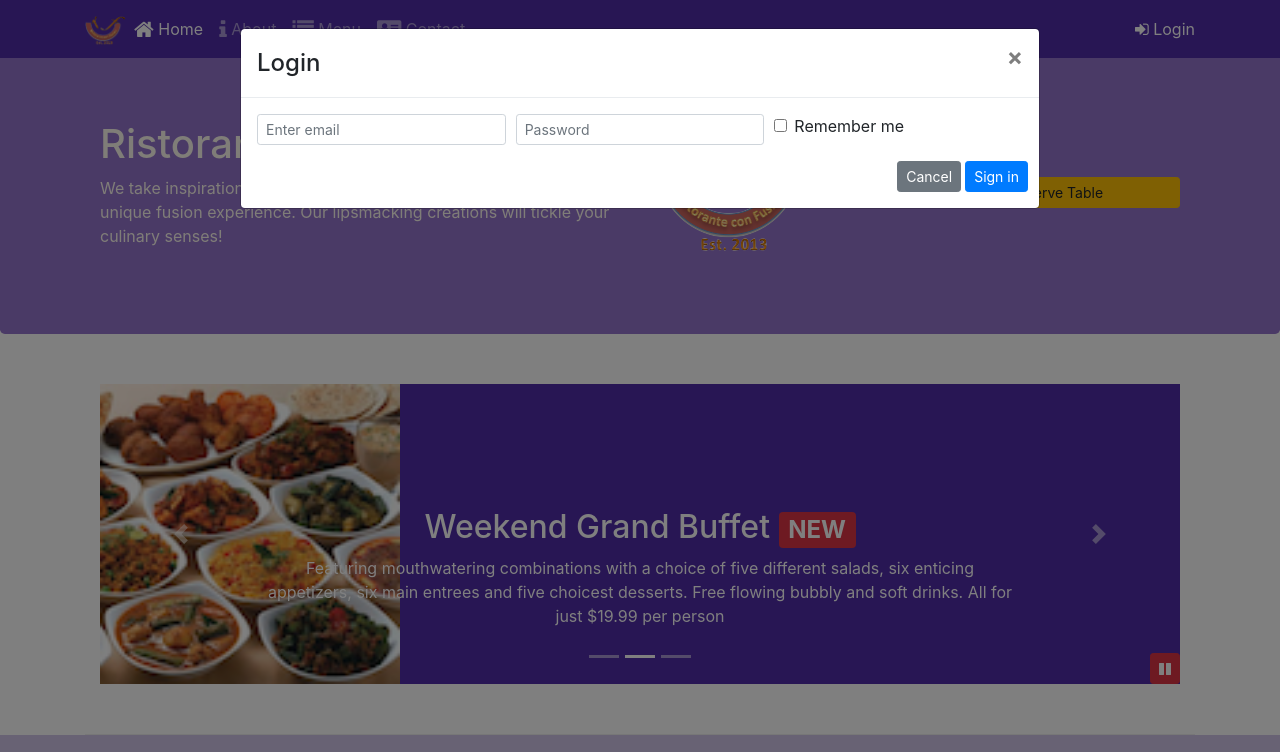
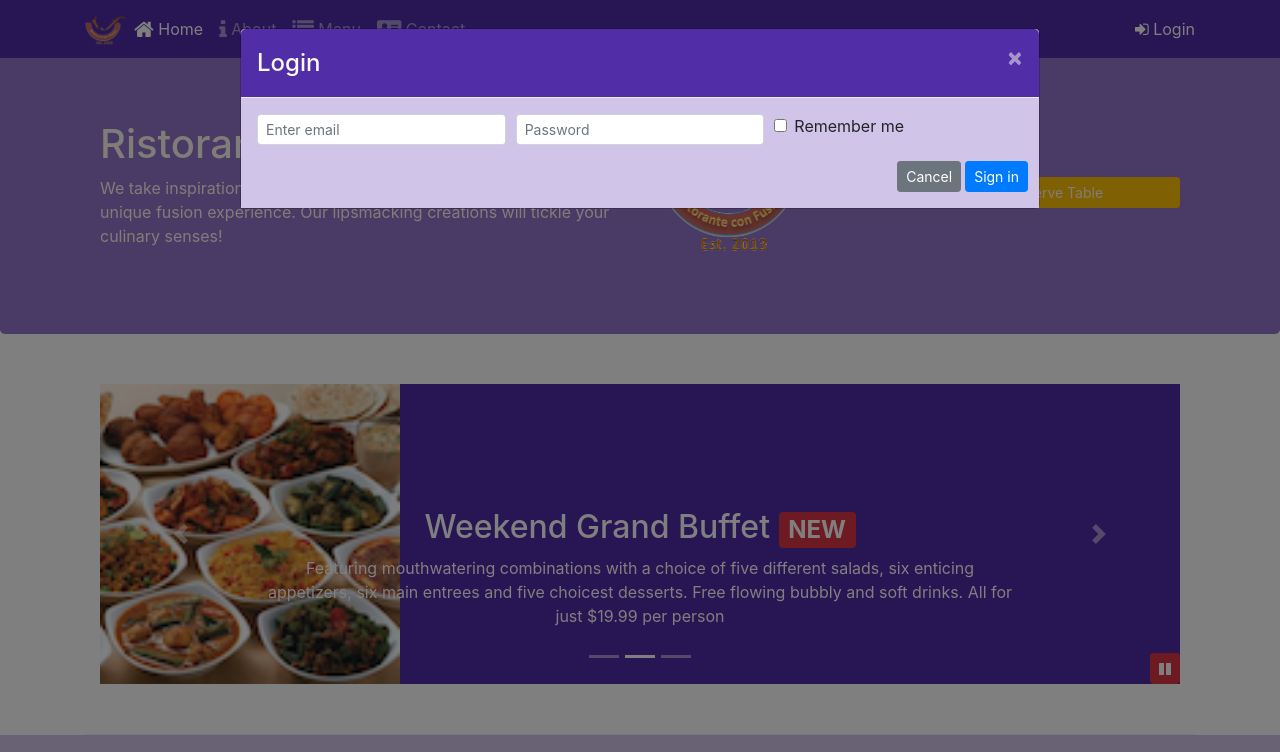
Before and after one commit to alexwally/conFusion, a website: page index.html in a window 1280 px wide. Both pictures are taken after a click on the link "Login". Shown: the top 752 px of the page. Drawn offline with nearby package versions, Linux system fonts and the light colour scheme.

Commit message:
Assignment 4: Bootstrap, JQuery and Sass

```diff
--- a/css/styles.scss
+++ b/css/styles.scss
@@ -68,6 +68,21 @@ body{
     }
 }
 
+.modal {
+    .modal-header {
+        color:floralwhite;
+        background:$background-dark;
+
+        button.close {
+            color:floralwhite;
+        }
+    }
+
+    .modal-body {
+        background:$background-pale;
+    }
+}
+
 #carouselButton {
     right:0px;
     position: absolute;
--- a/index.html
+++ b/index.html
@@ -31,8 +31,7 @@
                     <li class="nav-item"><a class="nav-link" href="./contactus.html"><span class="fa fa-address-card fa-lg"></span> Contact</a></li>
                 </ul>
                 <span class="navbar-text">
-                    <a data-toggle="modal" data-target="#loginModal">
-                    <span class="fa fa-sign-in"></span> Login</a>
+                    <a id="loginButton"><span class="fa fa-sign-in"></span> Login</a>
                 </span>
             </div>
         </div>
@@ -44,7 +43,7 @@
             <div class="modal-content">
                 <div class="modal-header">
                     <h4 class="modal-title">Login </h4>
-                    <button type="button" class="close" data-dismiss="modal">&times;</button>
+                    <button type="button" class="close close-loginModal">&times;</button>
                 </div>
                 <div class="modal-body">
                     <form>
@@ -66,7 +65,7 @@
                             </div>
                         </div>
                         <div class="form-row">
-                            <button type="button" class="btn btn-secondary btn-sm ml-auto" data-dismiss="modal">Cancel</button>
+                            <button type="button" class="btn btn-secondary btn-sm ml-auto close-loginModal">Cancel</button>
                             <button type="submit" class="btn btn-primary btn-sm ml-1">Sign in</button>
                         </div>
                     </form>
@@ -80,7 +79,7 @@
             <div class="modal-content">
                 <div class="modal-header">
                     <h3 class="modal-title">Reserve a Table</h3>
-                    <button type="button" class="close" data-dismiss="modal">&times;</button>
+                    <button type="button" class="close close-reserveModal">&times;</button>
                 </div>
                 <div class="modal-body">
                     <form id="reservation-form">
@@ -153,7 +152,7 @@
                         </div>
                         <div class="row form-group">
                             <div class="col offset-sm-3">
-                                <button type="button" class="btn btn-secondary ml-auto" data-dismiss="modal">Cancel</button>
+                                <button type="button" class="btn btn-secondary ml-auto close-reserveModal">Cancel</button>
                                 <button type="submit" class="btn btn-primary">Reserve</button>
                             </div>
                         </div>
@@ -174,7 +173,7 @@
                     <img src="img/logo.png" class="img-fluid">
                 </div>
                 <div class="col-12 col-sm align-self-center">
-                    <a class="btn btn-warning btn-block btn-sm" role="button" href="#reserveModal" data-toggle="modal">Reserve Table</a>
+                    <a class="btn btn-warning btn-block btn-sm" role="button" id="reserveButton">Reserve Table</a>
                 </div>
             </div>
         </div>
@@ -290,6 +289,20 @@
                     $('#carouselButton').children('span').addClass('fa-pause');
                 }
             });
+            $('#loginModal').modal( { show : false } );
+            $('#reserveModal').modal( { show : false } );
+            $('#loginButton').click(function(){
+                $('#loginModal').modal('show');
+            });
+            $('#reserveButton').click(function(){
+                $('#reserveModal').modal('show');
+            });
+            $('.close-loginModal').click(function(){
+                $('#loginModal').modal('hide');
+            });
+            $('.close-reserveModal').click(function(){
+                $('#reserveModal').modal('hide');
+            });
         });
     </script>
 
```
Also changed, not shown: css/styles.css.
